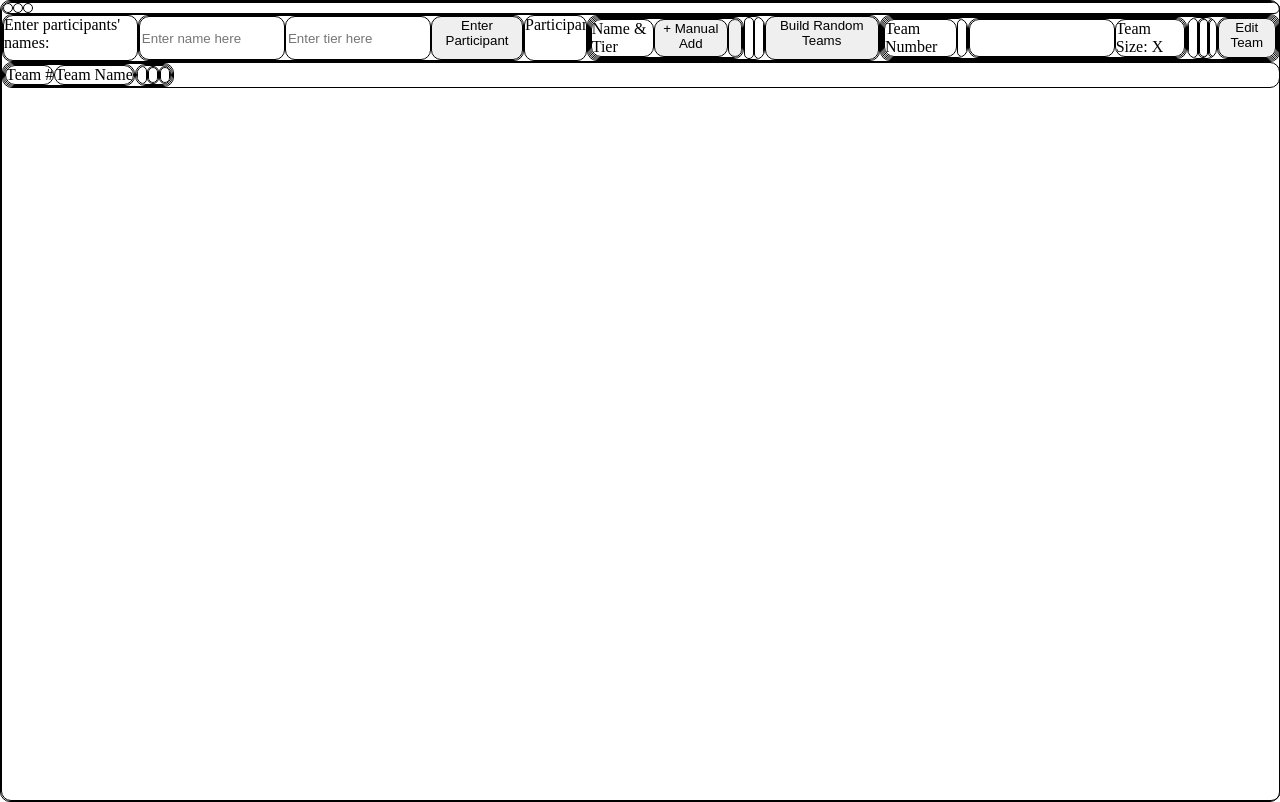
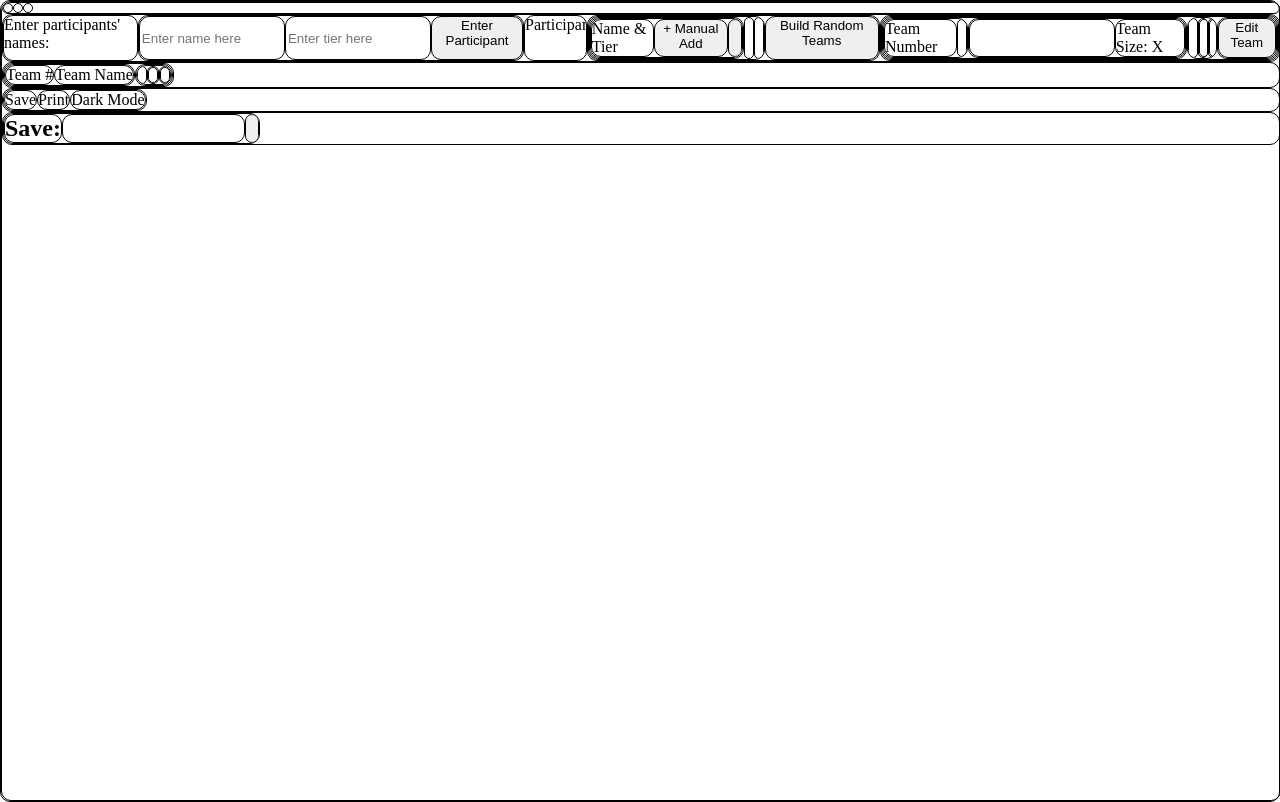
Before and after one commit to Pasha127/M2-D5-Project, a plain HTML site: page index.html in a window 1280 px wide. Drawn offline with Linux system fonts and the light colour scheme.

Commit message:
html skel updated

```diff
--- a/index.html
+++ b/index.html
@@ -83,6 +83,20 @@
         </div>
 
     </div>
+    <div class="mainMenuBody" id="mainMenuBody">
+        <div class="mainMenuContainer" id="mainMenuContainer">
+            <p>Save</p>
+            <p>Print</p>
+            <p>Dark Mode</p>
+        </div>
+    </div>
+    <div class="saveScreenBody" id="saveScreenBody">
+        <div class="saveScreenContainer" id="saveScreenContainer">
+            <h2>Save:</h2>
+            <input class="saveNameInput" id="saveNameInput">
+            <button class="saveButton" id="saveButton"></button>
+        </div>
+    </div>
 
 
 
```
